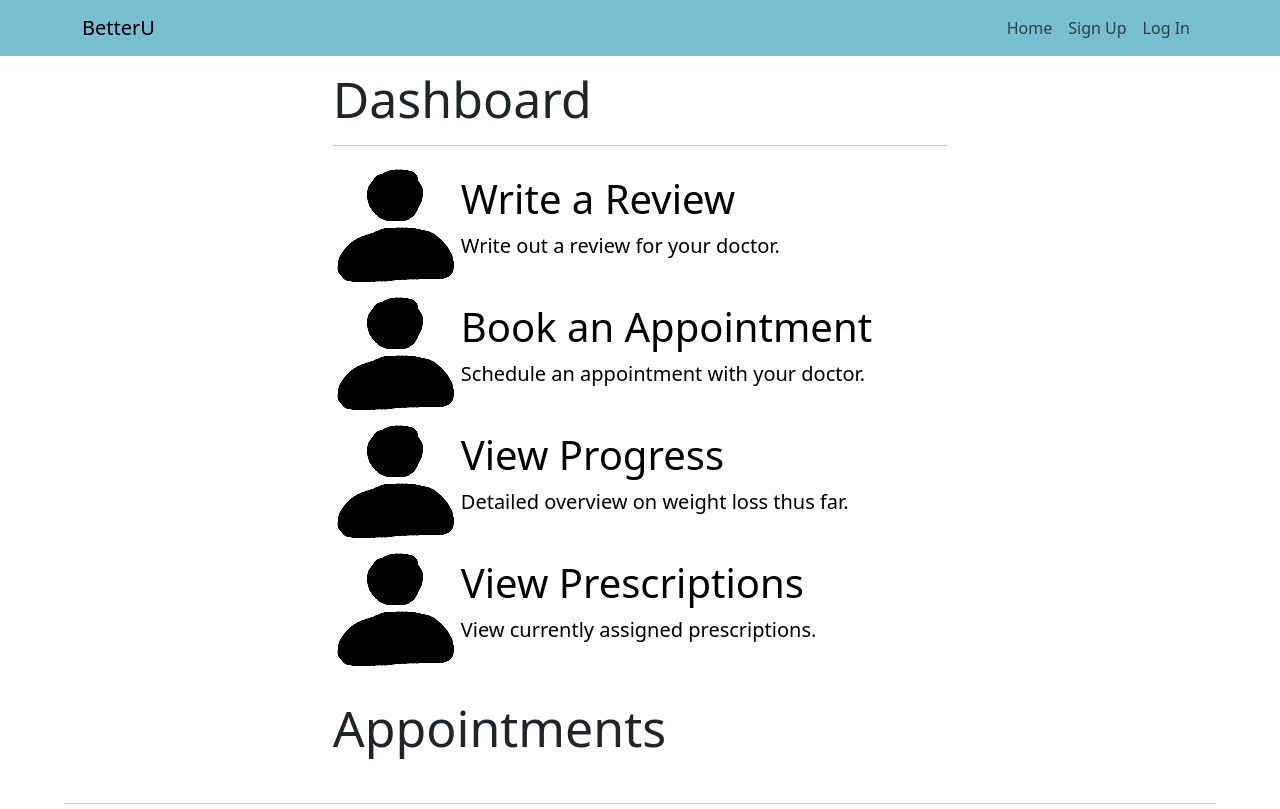
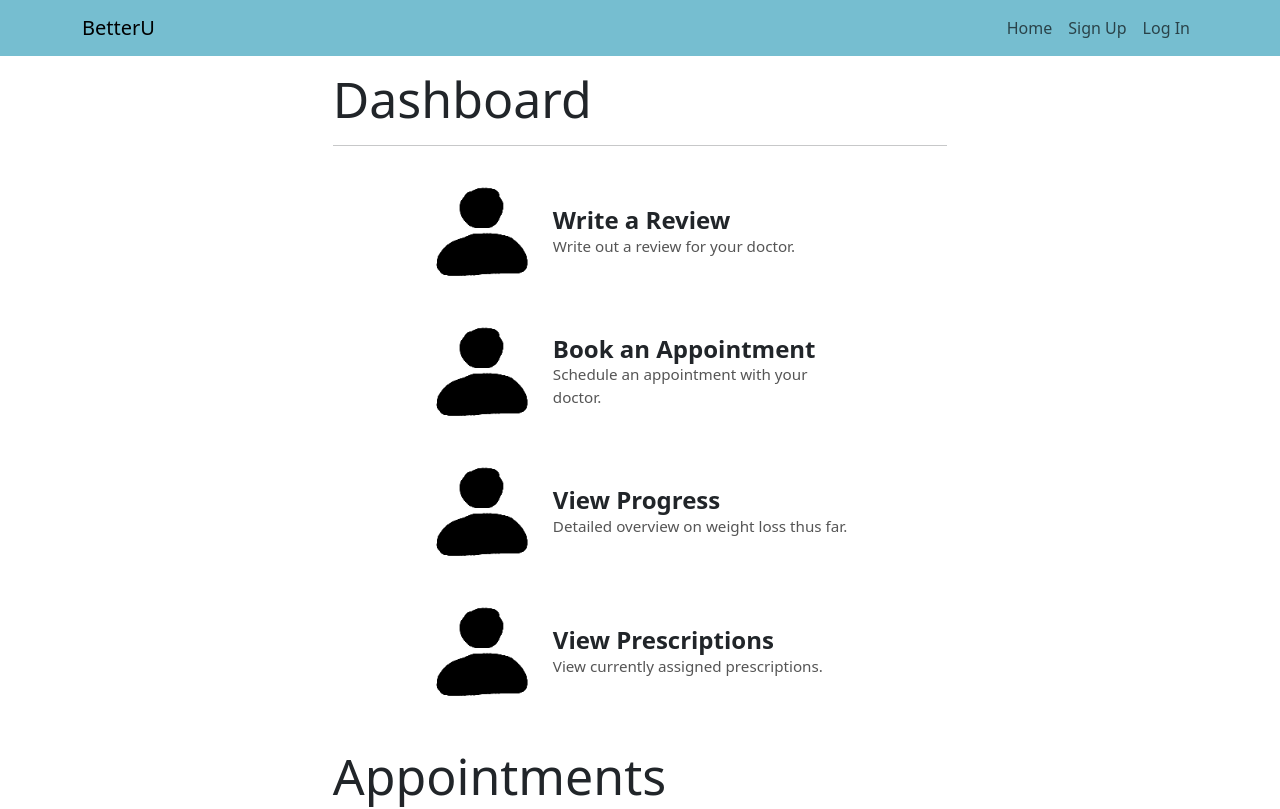
Before and after one commit to Chris8115/CS490-Group-1-Frontend, a React (Create React App) app: page /patient in a window 1280 px wide. Shown: the top 809 px of the page. Built offline with nearby package versions, Linux system fonts and the light colour scheme; no server answers.

Commit message:
finished basic skeleton layout for doctor dashboard

```diff
--- a/src/app/App.js
+++ b/src/app/App.js
@@ -2,11 +2,13 @@ import 'bootstrap/dist/css/bootstrap.min.css'
 import Testing from './routes/Testing.js';
 import Landing from './routes/Landing.js';
 import PatientLayout from './routes/Patient/PatientLayout.js';
+import DoctorLayout from './routes/Doctor/DoctorLayout.js';
 import Registration from './routes/Registration.js';
 import Login from './routes/Login.js';
 import React from 'react';
 import { BrowserRouter, Router, Route, Link, Routes } from 'react-router-dom';
 import { Axios } from 'axios';
+
 
 function App() {
   return (
@@ -16,6 +18,7 @@ function App() {
           <Route path="/" element={<Landing/>}/>
           <Route path="/testing" element={<Testing/>}/>
           <Route path="/patient/*" element={<PatientLayout />} />
+          <Route path="/doctor/*" element={<DoctorLayout />} />
 
           <Route path="/home" element={<Landing/>}/>
           <Route path="/sign-up" element={<Registration/>}/>
--- /dev/null
+++ b/src/app/routes/Doctor/DoctorDashboard.js
@@ -0,0 +1,72 @@
+
+import { useState, useEffect } from "react";
+import DashboardItem from "../../../components/DashboardItem";
+import axios from "axios";
+import PatientAppointmentCard from "../../../components/PatientAppointmentCard";
+import Divider from '../../../components/Divider.js';
+import '../../../css/doctor_dashboard.css';
+
+function DoctorDashboard() {
+    const [patientAppointments, setPatientAppointments] = useState([]);
+
+    const getPatientAppointments = async() => {
+        axios.get("/appointments", {
+            params: {
+                "patient_id": 26
+            }
+        })
+        .then((response) => {
+            let appointments = response.data.appointments;
+            setPatientAppointments(appointments);
+        })
+        .catch((error) => {
+            console.log(error);
+        })
+        .finally(() => {
+
+        })
+    }
+
+    useEffect(() => {
+        getPatientAppointments();
+    }, [])
+
+    return (
+
+        <div className='dashboard'>
+            <h1>Dashboard</h1>
+            <Divider />
+
+            <div>
+                <h2>Today's Appointments</h2>
+                <div className='Appointments'>
+                    <p>No appointments for today.</p>
+                </div>
+            </div>
+
+
+
+            <div>
+                <h2>Pending Appointments</h2>
+                <div className='Appointments'>
+                    <p>No pending appointments.</p>
+                </div>
+            </div>
+
+            <div className='doctor-features'>
+                <DashboardItem itemName="View Patients" itemDescription="View current patients" href="/patient/review" icon="user_icon" />
+                <DashboardItem itemName="Set Appointment Details" itemDescription="Set details of appointment time, location, and method to send to each patient" href="/patient/review" icon="clock" />
+
+
+            </div>
+
+
+
+            <br />
+
+        </div>
+
+    )
+}
+
+export default DoctorDashboard;
--- /dev/null
+++ b/src/app/routes/Doctor/DoctorLayout.js
@@ -0,0 +1,22 @@
+//import { Outlet } from "react-router-dom";
+import DoctorDashboard from "./DoctorDashboard";
+import BetterUNavbar from "../../../components/BetterUNavbar";
+import { Route, Routes } from 'react-router-dom';
+import Divider from "../../../components/Divider";
+import Footer from "../../../components/Footer";
+
+function DoctorLayout() {
+    return (
+        <>
+            <BetterUNavbar/>
+
+            <DoctorDashboard />
+
+            <Divider />
+            <Footer />
+
+        </>
+    )
+}
+
+export default DoctorLayout;
--- a/src/components/DashboardItem.css
+++ /dev/null
@@ -1,8 +0,0 @@
-a {
-    color:black;
-    text-decoration: none;
-}
-
-a:hover {
-    text-decoration: underline;
-}
--- a/src/components/DashboardItem.js
+++ b/src/components/DashboardItem.js
@@ -1,24 +1,27 @@
-import './DashboardItem.css'
+import React from 'react';
+import '../css/DashboardItem.css';
 
 // itemName: The big bold text
 // itemDescription: The expanded text
 // icon: The asset in the ./assets/ folder used
 // href: The page the DashboardItem links to
 function DashboardItem(props) {
-    return <>
-    <a href={props.href}>
-        <div style = {{ display: 'flex', flexDirection: "row", alignContent: "flex-start"}}>
-            <img src={  require( '../assets/' + props.icon + '.png' )    } />
+    return (
+        <a href={props.href} className="dashboard-item-link">
+            <div className="dashboard-item">
+                <img
+                    src={require(`../assets/${props.icon}.png`)}
+                    alt={props.itemName}
+                    className="dashboard-icon"
+                />
 
-            <div style={{ display: 'flex', flexDirection: "column", justifyContent: "center" }}>
-                <h2>{props.itemName}</h2>
-                <p>{props.itemDescription}</p>
+                <div className="dashboard-text">
+                    <h2>{props.itemName}</h2>
+                    <p>{props.itemDescription}</p>
+                </div>
             </div>
-
-        </div>
-    </a>
-
-    </>
+        </a>
+    );
 }
 
 export default DashboardItem;
--- /dev/null
+++ b/src/css/DashboardItem.css
@@ -0,0 +1,50 @@
+a {
+    color:black;
+    text-decoration: none;
+}
+
+a:hover {
+    text-decoration: underline;
+}
+
+img {
+    width: 150px;
+    height: 150px;
+}
+
+.dashboard-item-link {
+    text-decoration: none;
+    color: inherit;
+}
+
+.dashboard-item {
+    width: 100%;
+    background-color: white; /* light gray */
+    padding: 20px 100px;
+    display: flex;
+    align-items: center;
+    gap: 20px;
+    transition: background-color 0.2s ease;
+}
+
+.dashboard-item:hover {
+    background-color: #e0e0e0;
+}
+
+.dashboard-icon {
+    width: 100px;
+    height: 100px;
+    object-fit: contain;
+}
+
+.dashboard-text h2 {
+    margin: 0;
+    font-size: 1.5rem;
+    font-weight: bold;
+}
+
+.dashboard-text p {
+    margin: 0;
+    color: #555;
+    font-size: 0.95rem;
+}
--- /dev/null
+++ b/src/css/doctor_dashboard.css
@@ -0,0 +1,15 @@
+.dashboard {
+    margin: 0 50px;
+}
+
+.dashboard h1 {
+    margin: 50px 100px 30px 100px;
+}
+
+.dashboard h2 {
+    margin: 20px 100px 30px 100px;
+}
+
+.dashboard p {
+    margin: 20px 100px 30px 100px;
+}
```
Also changed, not shown: src/app/routes/Doctor/PatientAppointmentBooking.js (added, +129 -0 lines), src/assets/clock.png (added), src/assets/user_icon.png (added).
